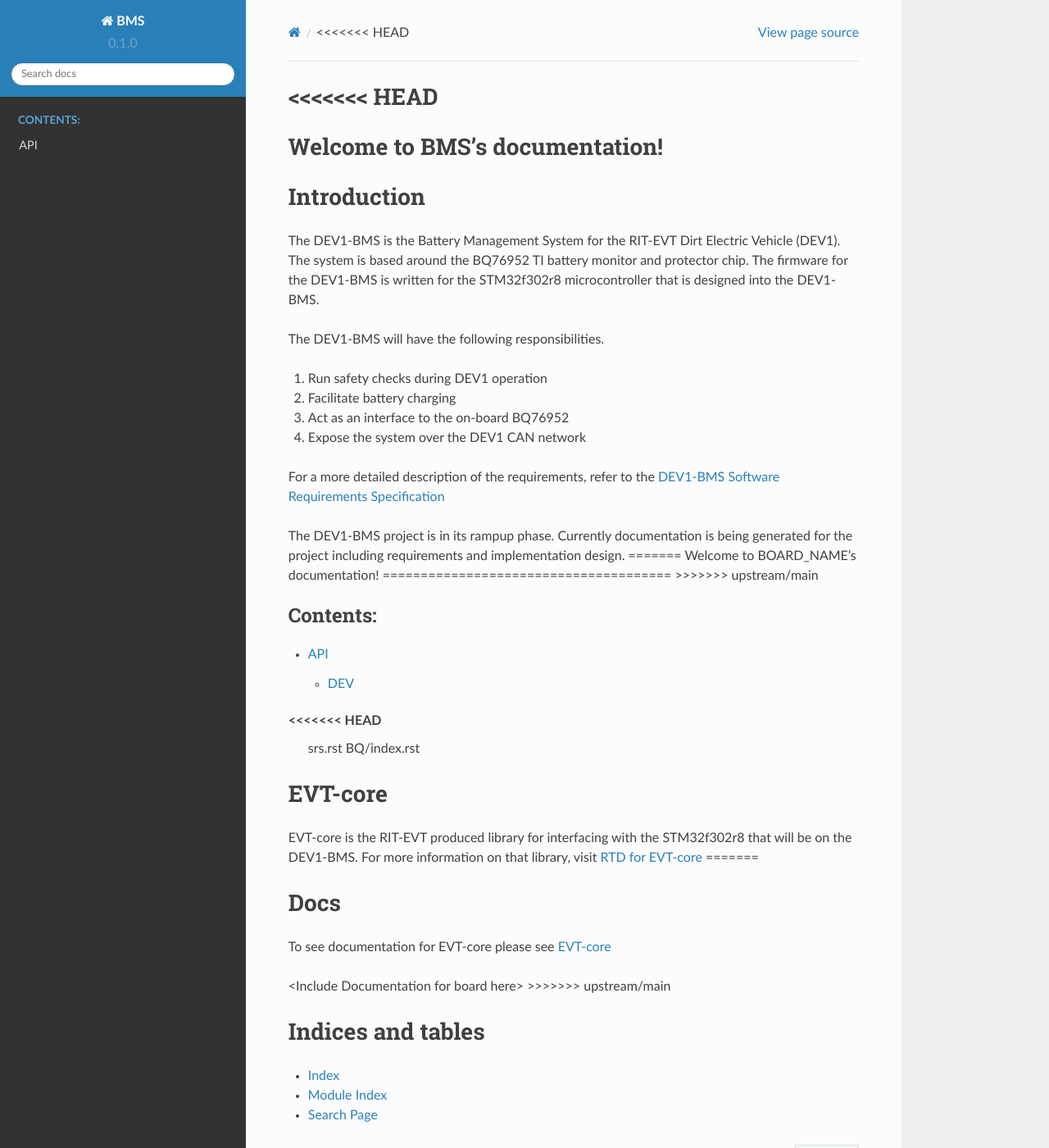
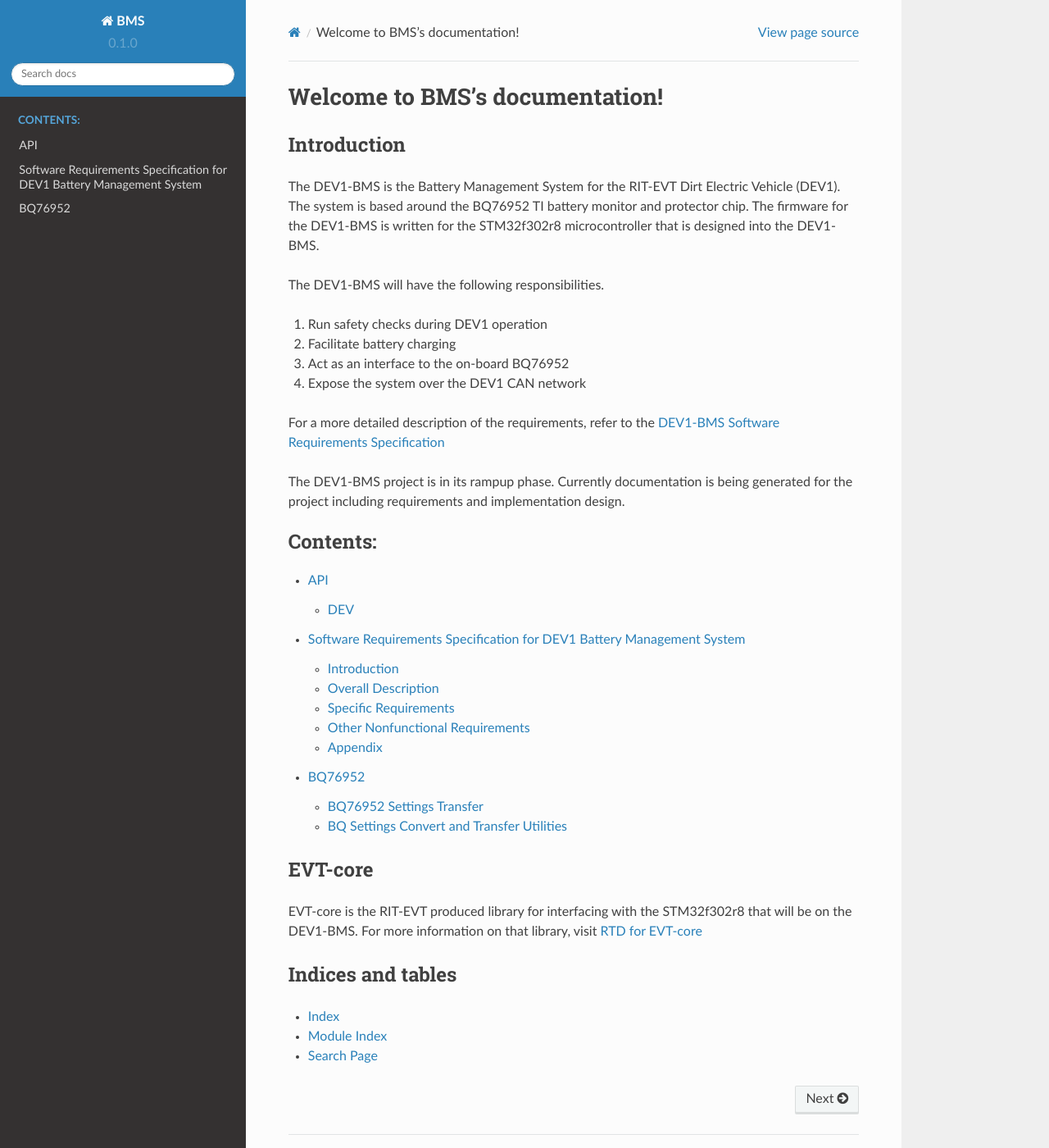
Before and after one commit to RIT-EVT/BMS, a Sphinx documentation site: the page built from docs/source/index.rst, in a window 1280 px wide and 1400 px high. Shown: the whole window at 82% size. Built offline with Sphinx 7.4.7 and the Read the Docs theme 2.0.0, drawn with Linux system fonts in a browser that asks for light colours.

Commit message:
Fixed Merge Mistakes

```diff
--- a/docs/source/index.rst
+++ b/docs/source/index.rst
@@ -3,7 +3,6 @@
    You can adapt this file completely to your liking, but it should at least
    contain the root `toctree` directive.
 
-<<<<<<< HEAD
 ===============================
 Welcome to BMS's documentation!
 ===============================
@@ -28,17 +27,12 @@
 
 The DEV1-BMS project is in its rampup phase. Currently documentation is being
 generated for the project including requirements and implementation design.
-=======
-Welcome to BOARD_NAME's documentation!
-======================================
->>>>>>> upstream/main
 
 .. toctree::
    :maxdepth: 2
    :caption: Contents:
 
    api/index.rst
-<<<<<<< HEAD
    srs.rst
    BQ/index.rst
 
@@ -48,15 +42,6 @@
 EVT-core is the RIT-EVT produced library for interfacing with the STM32f302r8
 that will be on the DEV1-BMS. For more information on that library, visit
 `RTD for EVT-core <https://evt-core.readthedocs.io/en/latest/>`_
-=======
-
-Docs
-====
-
-To see documentation for EVT-core please see `EVT-core <https://evt-core.readthedocs.io/en/latest/>`_
-
-<Include Documentation for board here>
->>>>>>> upstream/main
 
 Indices and tables
 ==================
```
Also changed, not shown: 1 other file.
